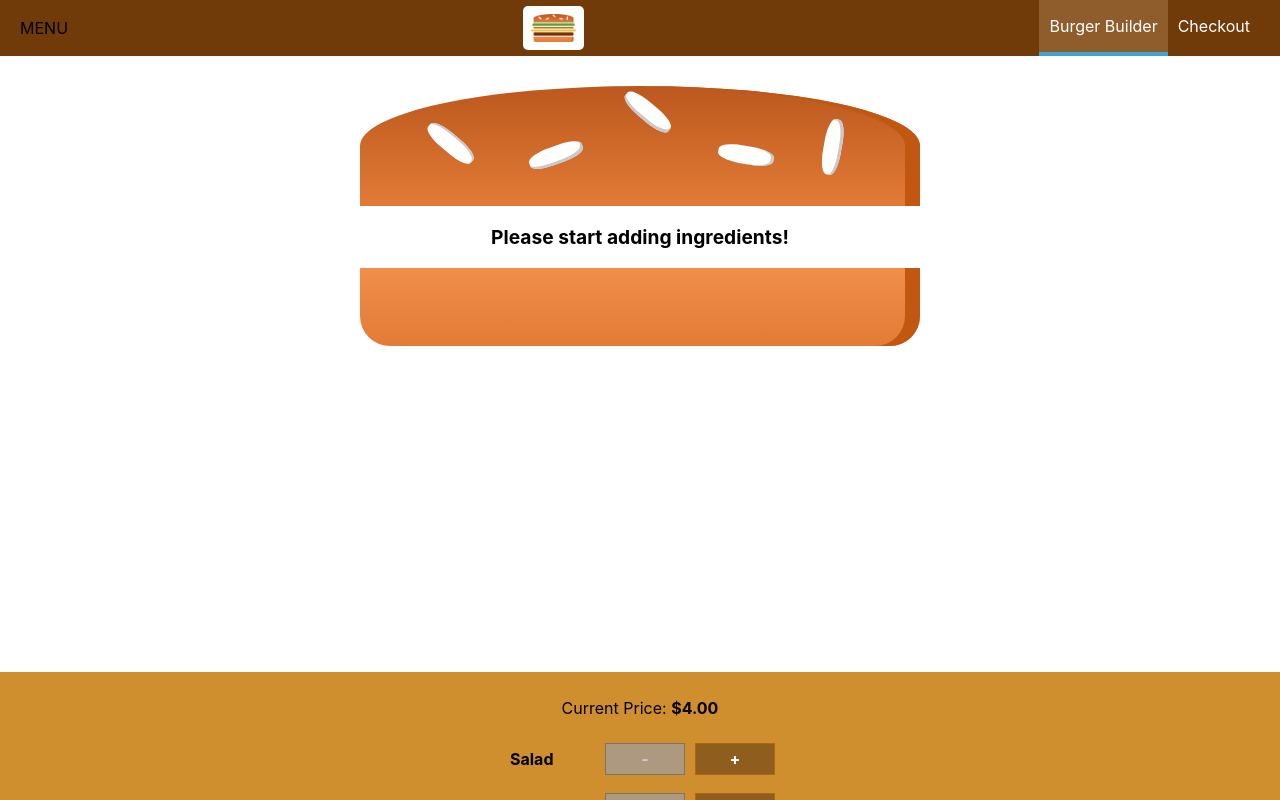
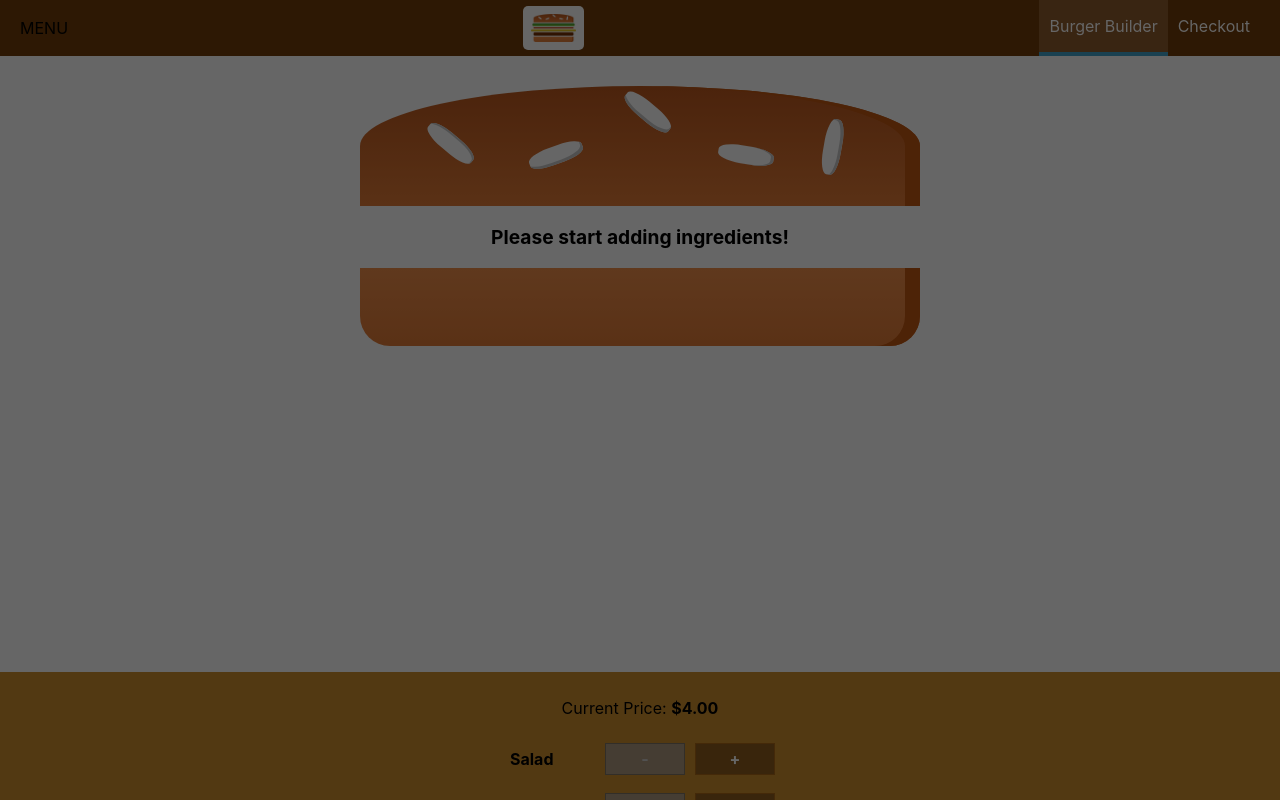
Before and after one commit to dev-bhuptani/burger-builder, a React (Create React App) app: page / in a window 1280 px wide. Shown: the top 800 px of the page. Built offline with nearby package versions, Linux system fonts and the light colour scheme.

Commit message:
Implemented Backdrop in SideDrawer.

```diff
--- a/src/components/Layout/Layout.js
+++ b/src/components/Layout/Layout.js
@@ -1,17 +1,29 @@
-import React from "react";
+import React, { Component } from "react";
 import Aux from "../../hoc/Auxillary";
 import SideDrawer from "../Navigation/SideDrawer/SideDrawer";
 import Toolbar from "../Navigation/Toolbar/Toolbar";
 import "./Layout.css";
 
-const layout = props => (
+class Layout extends Component {
+    state = {
+        showSideDrawer: true
+    }
+
+    backdropDisplayHandler = () => {
+        this.setState({showSideDrawer: false})
+    }
+
+    render() {
+        return (
             <Aux>
                 <Toolbar />
-        <SideDrawer />
+                <SideDrawer showSideDrawer={this.state.showSideDrawer} backdropDisplay={this.backdropDisplayHandler} />
                 <main className="Layout">
-            {props.children}
+                    {this.props.children}
                 </main>
             </Aux>
         );
+    }
+}
 
-export default layout;
+export default Layout;
--- a/src/components/Navigation/SideDrawer/SideDrawer.js
+++ b/src/components/Navigation/SideDrawer/SideDrawer.js
@@ -1,11 +1,21 @@
 import React from "react";
 import Logo from "../../UI/Logo/Logo";
 import NavigationItems from "../NavigationItems/NavigationItems";
+import Aux from "../../../hoc/Auxillary";
+import Backdrop from "../../UI/Backdrop/Backdrop";
 import "./SideDrawer.css";
 
 const sideDrawer = props => {
+    let sideDrawerClasses = "SideDrawer Close";
+
+    if(props.showSideDrawer) {
+        sideDrawerClasses = "SideDrawer Open";
+    }
+
     return (
-        <div className="SideDrawer">
+        <Aux>
+            <Backdrop show={props.showSideDrawer} backdropDisplay={props.backdropDisplay} />
+            <div className={sideDrawerClasses}>
                 <div style={{display: "inline"}}>
                     <Logo height="11%" mobileWidth="80px"/>
                 </div>
@@ -13,7 +23,7 @@ const sideDrawer = props => {
                     <NavigationItems />
                 </nav>
             </div>
-
+        </Aux>
     );
 }
 
```
Lines whose indentation alone changed are shown as unchanged.
